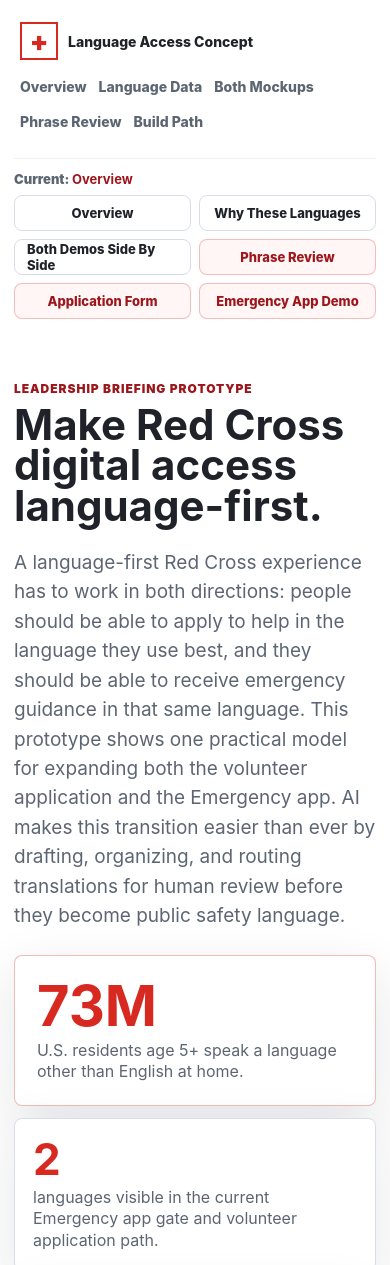
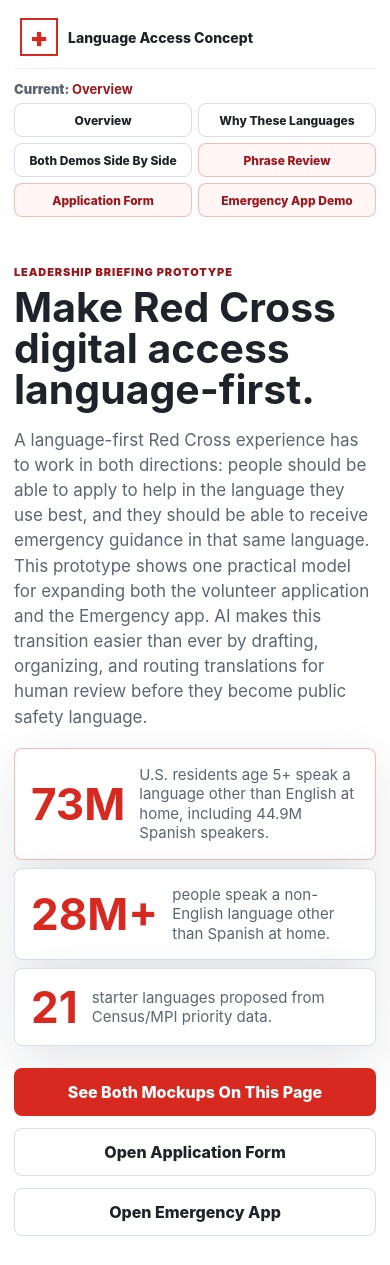
Before and after one commit to franzenjb/red-cross-language-access-demo, a website: page index.html in a window 390 px wide. Shown: the top 1265 px of the page. Drawn offline with Linux system fonts and the light colour scheme.

Commit message:
Clarify Spanish share and tune mobile hero

```diff
--- a/index.html
+++ b/index.html
@@ -73,11 +73,11 @@
             <aside class="hero-proof" aria-label="Case summary">
               <div>
                 <strong>73M</strong>
-                <span>U.S. residents age 5+ speak a language other than English at home.</span>
+                <span>U.S. residents age 5+ speak a language other than English at home, including 44.9M Spanish speakers.</span>
               </div>
               <div>
-                <strong>2</strong>
-                <span>languages visible in the current Emergency app gate and volunteer application path.</span>
+                <strong>28M+</strong>
+                <span>people speak a non-English language other than Spanish at home.</span>
               </div>
               <div>
                 <strong>21</strong>
--- a/styles.css
+++ b/styles.css
@@ -299,6 +299,7 @@
   font-size: clamp(42px, 7vw, 84px);
   line-height: 0.96;
   letter-spacing: 0;
+  overflow-wrap: anywhere;
 }
 
 h2 {
@@ -320,6 +321,7 @@
   color: var(--muted);
   font-size: 19px;
   line-height: 1.55;
+  overflow-wrap: break-word;
 }
 
 .hero-actions {
@@ -1145,30 +1147,87 @@
 
 @media (max-width: 680px) {
   .leadership-nav {
-    align-items: flex-start;
-    flex-direction: column;
+    align-items: center;
+    padding: 18px 0 12px;
   }
 
   .nav-links {
-    gap: 12px;
+    display: none;
   }
 
   .demo-menu {
+    display: grid;
+    grid-template-columns: repeat(2, minmax(0, 1fr));
     width: min(100vw - 28px, 1200px);
+    gap: 6px;
     padding-bottom: 14px;
   }
 
   .demo-menu span {
+    grid-column: 1 / -1;
     width: 100%;
   }
 
   .demo-menu a,
   .screen-menu a {
-    flex: 1 1 150px;
+    min-width: 0;
+    min-height: 34px;
+    padding: 0 10px;
+    font-size: 12px;
+    text-align: center;
+    white-space: normal;
+    overflow-wrap: anywhere;
   }
 
   .hero-actions a {
     width: 100%;
+  }
+
+  .hero-grid {
+    padding: 34px 0 42px;
+  }
+
+  .eyebrow {
+    margin-bottom: 8px;
+    font-size: 11px;
+  }
+
+  h1 {
+    margin-bottom: 18px;
+    font-size: clamp(38px, 10.5vw, 48px);
+    line-height: 1;
+  }
+
+  .hero-lede,
+  .section-intro p {
+    font-size: 17px;
+    line-height: 1.48;
+  }
+
+  .hero-proof {
+    gap: 8px;
+    margin-top: 18px;
+  }
+
+  .hero-proof div,
+  .hero-proof div:first-child {
+    display: grid;
+    grid-template-columns: auto 1fr;
+    align-items: center;
+    column-gap: 14px;
+    padding: 16px;
+  }
+
+  .hero-proof strong,
+  .hero-proof div:first-child strong {
+    font-size: 44px;
+  }
+
+  .hero-proof span {
+    max-width: 30ch;
+    margin-top: 0;
+    font-size: 15px;
+    line-height: 1.3;
   }
 
   .mockup-heading {
```
